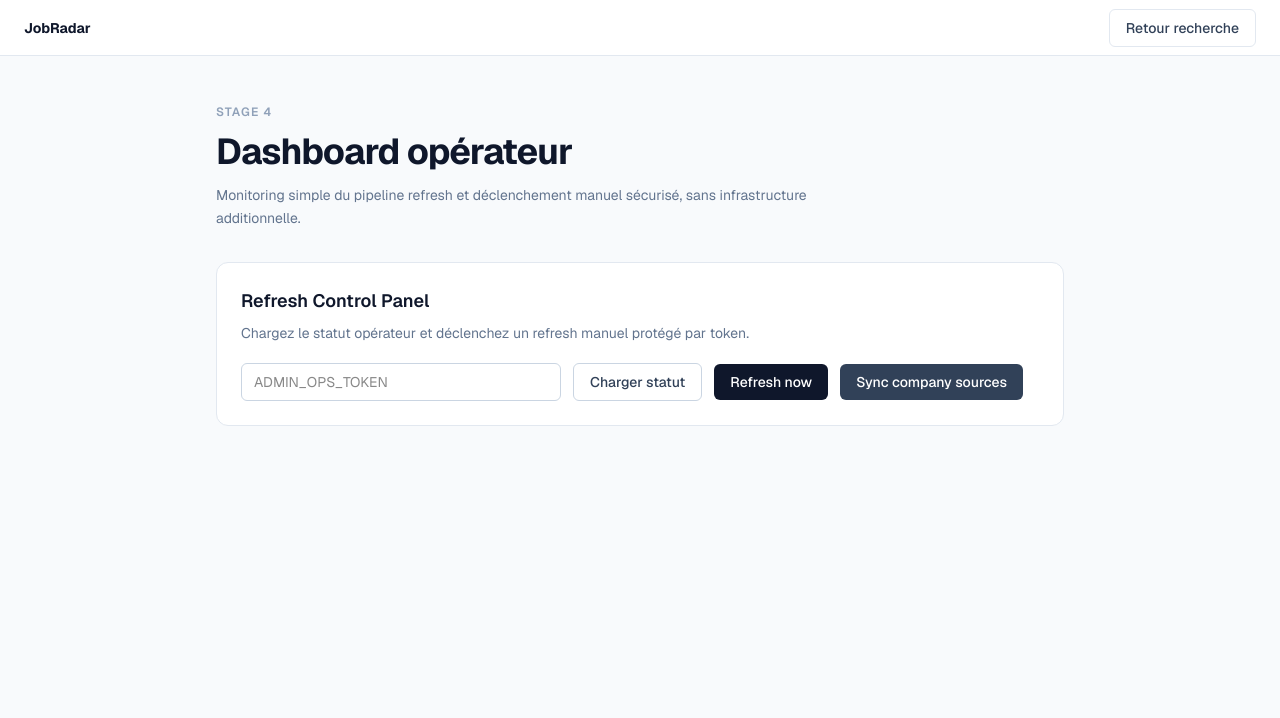
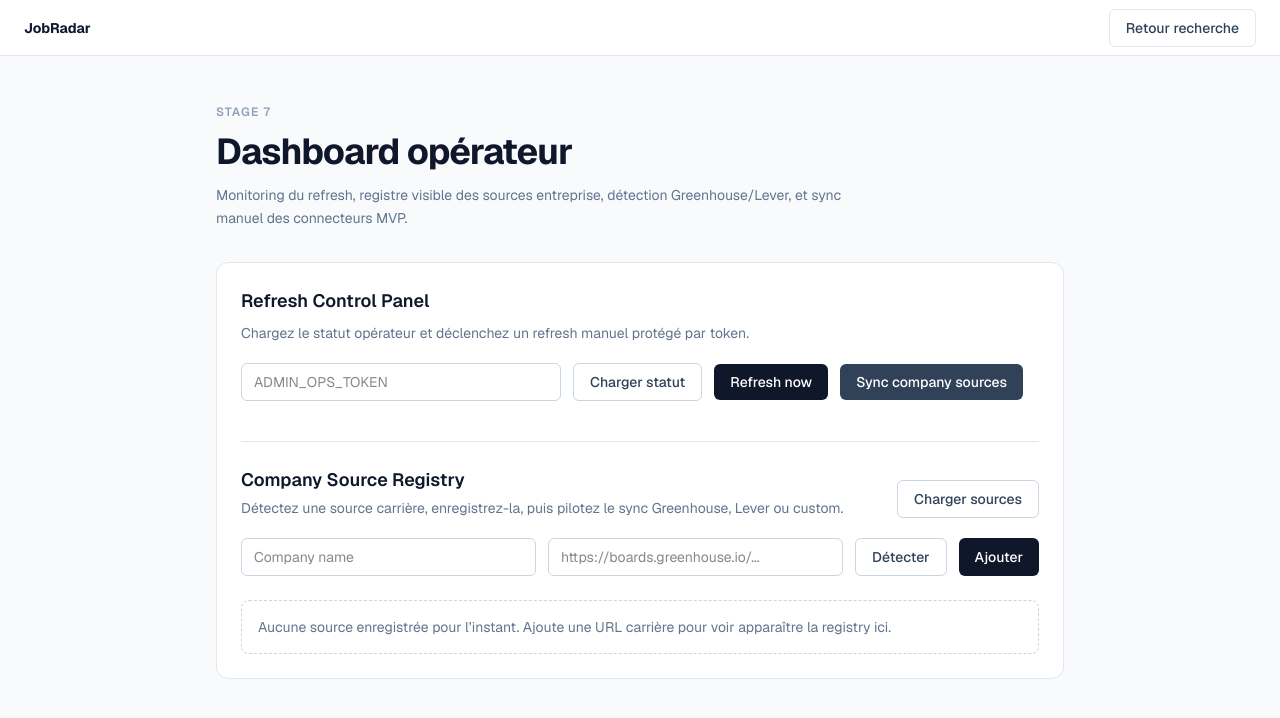
Before and after one commit to andrew-space/mega-job-finder, a Next.js app: page /ops in a window 1280 px wide. Shown: the top 718 px of the page. Built offline with nearby package versions, Linux system fonts and the light colour scheme.

Commit message:
feat: add visible company source registry UI to ops dashboard

```diff
--- a/src/app/ops/page.tsx
+++ b/src/app/ops/page.tsx
@@ -3,7 +3,7 @@ import { OpsRefreshPanel } from "@/features/ops/components/ops-refresh-panel";
 
 export const metadata = {
   title: "Ops Dashboard · JobRadar",
-  description: "Dashboard opérateur minimal pour monitorer et déclencher les refresh jobs.",
+  description: "Dashboard opérateur pour monitorer le refresh jobs et piloter les sources entreprise.",
 };
 
 export default function OpsPage() {
@@ -22,13 +22,13 @@ export default function OpsPage() {
       </nav>
 
       <main className="mx-auto max-w-4xl px-6 py-12">
-        <p className="mb-3 text-xs font-semibold uppercase tracking-widest text-slate-400">Stage 4</p>
+        <p className="mb-3 text-xs font-semibold uppercase tracking-widest text-slate-400">Stage 7</p>
         <h1 className="text-3xl font-bold tracking-tight text-slate-900 sm:text-4xl">
           Dashboard opérateur
         </h1>
         <p className="mt-3 max-w-2xl text-sm leading-relaxed text-slate-500">
-          Monitoring simple du pipeline refresh et déclenchement manuel sécurisé,
-          sans infrastructure additionnelle.
+          Monitoring du refresh, registre visible des sources entreprise, détection Greenhouse/Lever,
+          et sync manuel des connecteurs MVP.
         </p>
 
         <div className="mt-8">
--- a/src/features/ops/components/ops-refresh-panel.tsx
+++ b/src/features/ops/components/ops-refresh-panel.tsx
@@ -21,6 +21,23 @@ type OpsStatus = {
   }>;
 };
 
+type CompanySource = {
+  id: string;
+  companyName: string;
+  careersUrl: string;
+  sourceType: "greenhouse" | "lever" | "custom";
+  sourceIdentifier: string;
+  isActive: boolean;
+  lastSyncedAt: string | null;
+  createdAt: string;
+  updatedAt: string;
+};
+
+type DetectedSource = {
+  sourceType: "greenhouse" | "lever" | "custom";
+  sourceIdentifier: string;
+};
+
 function formatIso(value: string | null): string {
   if (!value) return "-";
   const date = new Date(value);
@@ -31,11 +48,29 @@ function formatIso(value: string | null): string {
 export function OpsRefreshPanel() {
   const [token, setToken] = useState("");
   const [status, setStatus] = useState<OpsStatus | null>(null);
+  const [sources, setSources] = useState<CompanySource[]>([]);
+  const [companyName, setCompanyName] = useState("");
+  const [careersUrl, setCareersUrl] = useState("");
+  const [detectedSource, setDetectedSource] = useState<DetectedSource | null>(null);
   const [running, setRunning] = useState(false);
   const [syncingSources, setSyncingSources] = useState(false);
+  const [savingSource, setSavingSource] = useState(false);
+  const [loadingSources, setLoadingSources] = useState(false);
+  const [detecting, setDetecting] = useState(false);
   const [loading, setLoading] = useState(false);
   const [error, setError] = useState<string | null>(null);
   const [lastAction, setLastAction] = useState<string | null>(null);
+
+  async function authorizedFetch(path: string, init?: RequestInit) {
+    return fetch(path, {
+      ...init,
+      headers: {
+        ...(init?.headers ?? {}),
+        "x-ops-token": token.trim(),
+      },
+      cache: "no-store",
+    });
+  }
 
   async function loadStatus() {
     if (!token.trim()) {
@@ -63,6 +98,134 @@ export function OpsRefreshPanel() {
       setError(err instanceof Error ? err.message : "Erreur inconnue");
     } finally {
       setLoading(false);
+    }
+  }
+
+  async function loadSources() {
+    if (!token.trim()) {
+      setError("Token requis.");
+      return;
+    }
+
+    setLoadingSources(true);
+    setError(null);
+
+    try {
+      const response = await authorizedFetch("/api/ops/sources");
+      const json = await response.json();
+      if (!response.ok || !json.ok) {
+        throw new Error(json.error ?? "Impossible de charger les sources.");
+      }
+
+      setSources((json.sources ?? []) as CompanySource[]);
+      setLastAction("Sources chargées");
+    } catch (err) {
+      setError(err instanceof Error ? err.message : "Erreur inconnue");
+    } finally {
+      setLoadingSources(false);
+    }
+  }
+
+  async function detectSource() {
+    if (!token.trim()) {
+      setError("Token requis.");
+      return;
+    }
+
+    if (!careersUrl.trim()) {
+      setError("URL carrière requise.");
+      return;
+    }
+
+    setDetecting(true);
+    setError(null);
+
+    try {
+      const response = await authorizedFetch(
+        `/api/ops/sources?detect=${encodeURIComponent(careersUrl.trim())}`
+      );
+      const json = await response.json();
+      if (!response.ok || !json.ok) {
+        throw new Error(json.error ?? "Détection impossible.");
+      }
+
+      setDetectedSource(json.detected as DetectedSource);
+      setLastAction("Source détectée");
+    } catch (err) {
+      setError(err instanceof Error ? err.message : "Erreur inconnue");
+    } finally {
+      setDetecting(false);
+    }
+  }
+
+  async function registerSource() {
+    if (!token.trim()) {
+      setError("Token requis.");
+      return;
+    }
+
+    if (!companyName.trim() || !careersUrl.trim()) {
+      setError("Nom entreprise et URL carrière requis.");
+      return;
+    }
+
+    setSavingSource(true);
+    setError(null);
+
+    try {
+      const response = await authorizedFetch("/api/ops/sources", {
+        method: "POST",
+        headers: {
+          "Content-Type": "application/json",
+        },
+        body: JSON.stringify({
+          companyName: companyName.trim(),
+          careersUrl: careersUrl.trim(),
+          isActive: true,
+        }),
+      });
+      const json = await response.json();
+      if (!response.ok || !json.ok) {
+        throw new Error(json.error ?? "Enregistrement source en échec.");
+      }
+
+      setCompanyName("");
+      setCareersUrl("");
+      setDetectedSource(null);
+      await loadSources();
+      setLastAction(`Source ajoutée: ${json.source?.companyName ?? "source"}`);
+    } catch (err) {
+      setError(err instanceof Error ? err.message : "Erreur inconnue");
+    } finally {
+      setSavingSource(false);
+    }
+  }
+
+  async function toggleSource(source: CompanySource) {
+    if (!token.trim()) {
+      setError("Token requis.");
+      return;
+    }
+
+    setError(null);
+
+    try {
+      const response = await authorizedFetch(`/api/ops/sources/${source.id}`, {
+        method: "PATCH",
+        headers: {
+          "Content-Type": "application/json",
+        },
+        body: JSON.stringify({ isActive: !source.isActive }),
+      });
+      const json = await response.json();
+      if (!response.ok || !json.ok) {
+        throw new Error(json.error ?? "Mise à jour source en échec.");
+      }
+
+      await loadSources();
+      setLastAction(`${source.companyName}: ${source.isActive ? "désactivée" : "activée"}`);
+    } catch (err) {
+      setError(err instanceof Error ? err.message : "Erreur inconnue");
     }
   }
 
@@ -226,6 +389,114 @@ export function OpsRefreshPanel() {
           </div>
         </div>
       ) : null}
+
+      <div className="mt-10 border-t border-slate-200 pt-6">
+        <div className="flex flex-col gap-2 sm:flex-row sm:items-end sm:justify-between">
+          <div>
+            <h3 className="text-lg font-semibold text-slate-900">Company Source Registry</h3>
+            <p className="mt-1 text-sm text-slate-500">
+              Détectez une source carrière, enregistrez-la, puis pilotez le sync Greenhouse, Lever ou custom.
+            </p>
+          </div>
+          <button
+            type="button"
+            onClick={loadSources}
+            disabled={loadingSources || running || syncingSources || savingSource}
+            className="rounded-md border border-slate-300 px-4 py-2 text-sm font-medium text-slate-700 transition-colors hover:bg-slate-50 disabled:cursor-not-allowed disabled:opacity-60"
+          >
+            {loadingSources ? "Chargement sources..." : "Charger sources"}
+          </button>
+        </div>
+
+        <div className="mt-5 grid gap-3 md:grid-cols-[1fr_1fr_auto_auto]">
+          <input
+            type="text"
+            value={companyName}
+            onChange={(event) => setCompanyName(event.target.value)}
+            placeholder="Company name"
+            className="rounded-md border border-slate-300 px-3 py-2 text-sm outline-none ring-slate-900 focus:ring-2"
+          />
+          <input
+            type="url"
+            value={careersUrl}
+            onChange={(event) => setCareersUrl(event.target.value)}
+            placeholder="https://boards.greenhouse.io/..."
+            className="rounded-md border border-slate-300 px-3 py-2 text-sm outline-none ring-slate-900 focus:ring-2"
+          />
+          <button
+            type="button"
+            onClick={detectSource}
+            disabled={detecting || savingSource || loadingSources}
+            className="rounded-md border border-slate-300 px-4 py-2 text-sm font-medium text-slate-700 transition-colors hover:bg-slate-50 disabled:cursor-not-allowed disabled:opacity-60"
+          >
+            {detecting ? "Détection..." : "Détecter"}
+          </button>
+          <button
+            type="button"
+            onClick={registerSource}
+            disabled={savingSource || detecting || loadingSources}
+            className="rounded-md bg-slate-900 px-4 py-2 text-sm font-medium text-white transition-colors hover:bg-slate-700 disabled:cursor-not-allowed disabled:opacity-60"
+          >
+            {savingSource ? "Ajout..." : "Ajouter"}
+          </button>
+        </div>
+
+        {detectedSource ? (
+          <div className="mt-4 rounded-lg border border-emerald-200 bg-emerald-50 p-3 text-sm text-emerald-800">
+            Détection: <span className="font-semibold">{detectedSource.sourceType}</span>
+            {" · "}
+            identifier: <span className="font-mono text-xs">{detectedSource.sourceIdentifier}</span>
+          </div>
+        ) : null}
+
+        <div className="mt-6 grid gap-3">
+          {sources.length > 0 ? (
+            sources.map((source) => (
+              <article
+                key={source.id}
+                className="rounded-lg border border-slate-200 bg-slate-50 p-4"
+              >
+                <div className="flex flex-col gap-3 sm:flex-row sm:items-start sm:justify-between">
+                  <div>
+                    <div className="flex flex-wrap items-center gap-2">
+                      <h4 className="text-sm font-semibold text-slate-900">{source.companyName}</h4>
+                      <span className="rounded bg-slate-200 px-2 py-0.5 text-[11px] font-semibold uppercase tracking-wide text-slate-700">
+                        {source.sourceType}
+                      </span>
+                      <span
+                        className={`rounded px-2 py-0.5 text-[11px] font-semibold ${
+                          source.isActive ? "bg-emerald-100 text-emerald-700" : "bg-slate-200 text-slate-600"
+                        }`}
+                      >
+                        {source.isActive ? "active" : "inactive"}
+                      </span>
+                    </div>
+                    <p className="mt-1 break-all text-xs text-slate-500">{source.careersUrl}</p>
+                    <p className="mt-2 text-xs text-slate-600">
+                      identifier: <span className="font-mono">{source.sourceIdentifier}</span>
+                    </p>
+                    <p className="mt-1 text-xs text-slate-500">
+                      last synced: {formatIso(source.lastSyncedAt)}
+                    </p>
+                  </div>
+
+                  <button
+                    type="button"
+                    onClick={() => toggleSource(source)}
+                    className="rounded-md border border-slate-300 px-3 py-2 text-sm font-medium text-slate-700 transition-colors hover:bg-white"
+                  >
+                    {source.isActive ? "Désactiver" : "Activer"}
+                  </button>
+                </div>
+              </article>
+            ))
+          ) : (
+            <div className="rounded-lg border border-dashed border-slate-300 p-4 text-sm text-slate-500">
+              Aucune source enregistrée pour l’instant. Ajoute une URL carrière pour voir apparaître la registry ici.
+            </div>
+          )}
+        </div>
+      </div>
     </section>
   );
 }
```
